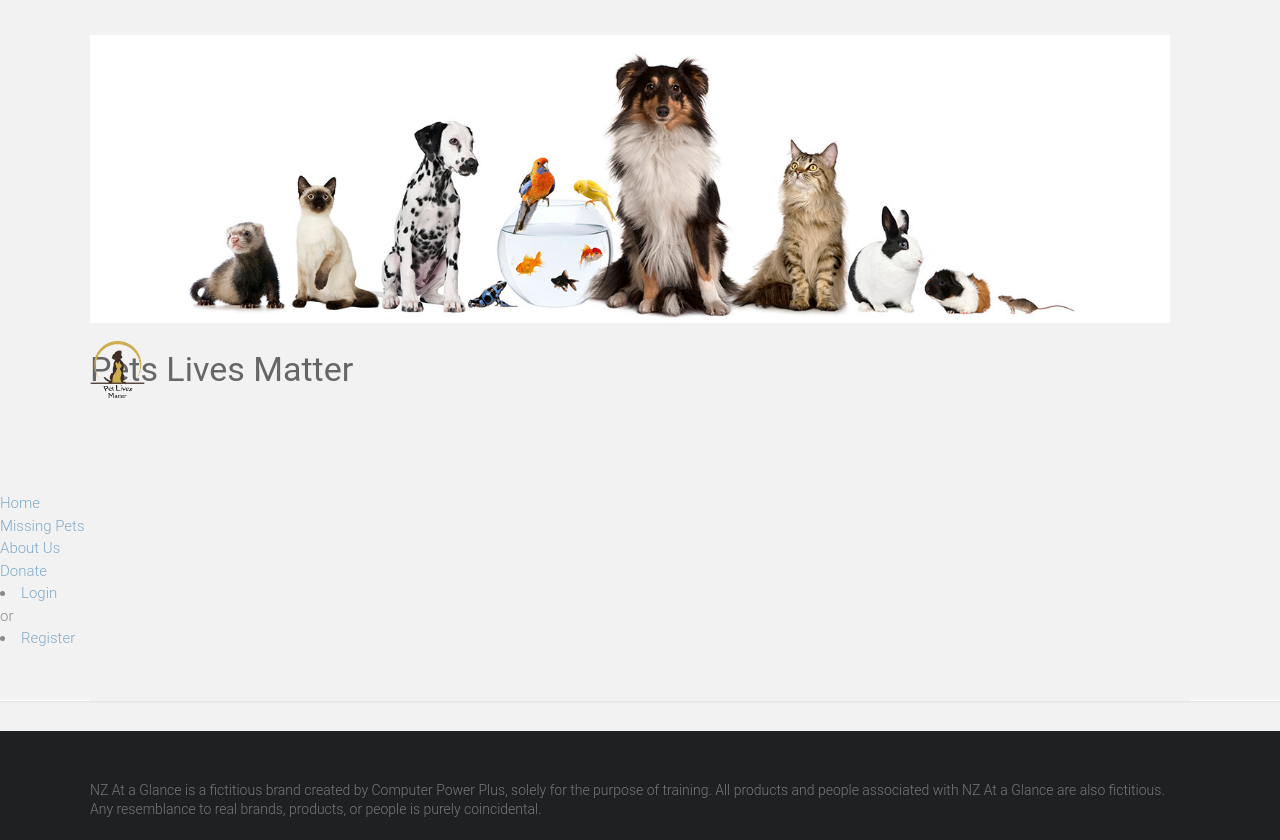
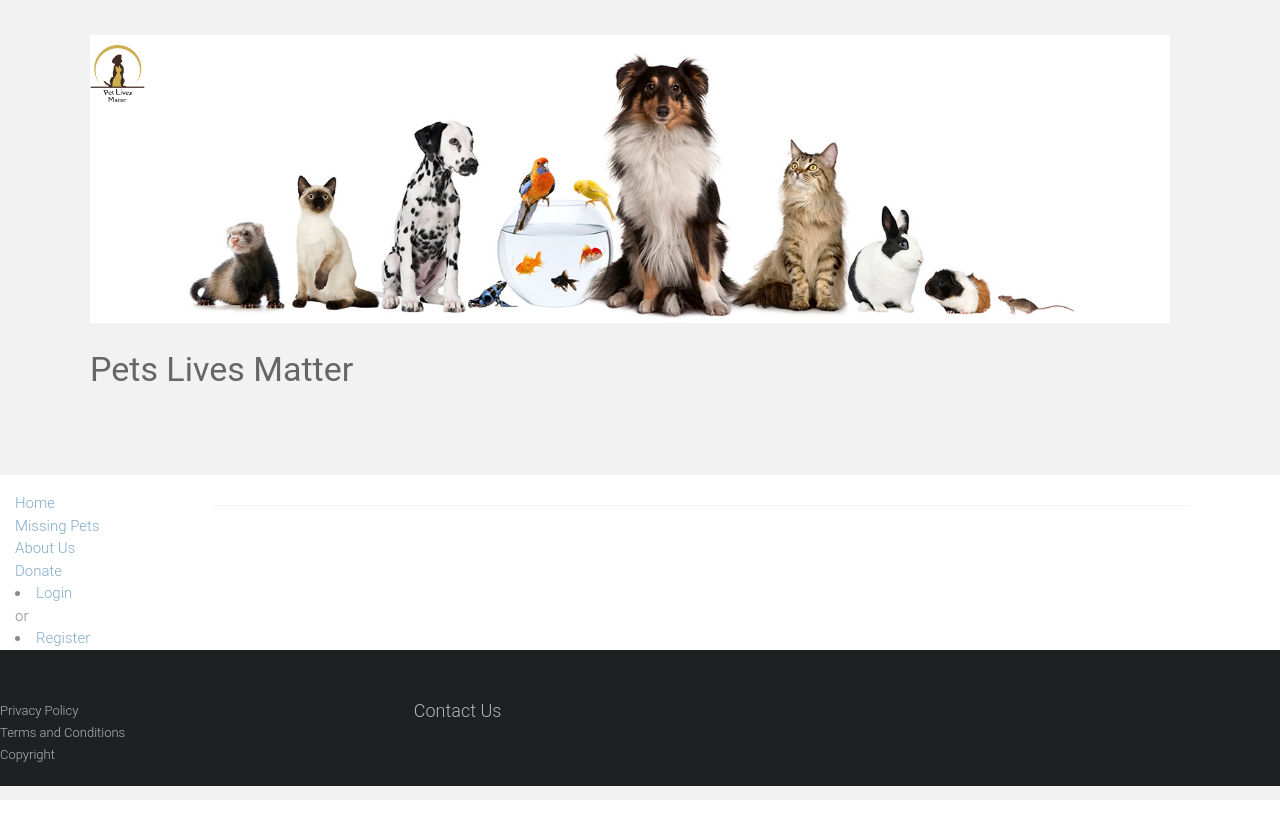
Before and after one commit to LucianEarl/TOKB-Pet-registery, a Django app: template PetLivesMatter/PetRegistry/templates/base.html in a window 1280 px wide. After the commit the page ends 800 px from the top, so only its background shows below. Run offline with Django 3.2, Linux system fonts and the light colour scheme; the template is opened without the code that fills it, so the values that code supplies are empty; parts of the project's set-up code (start-up, migrations or seed data) failed here and were passed over; some libraries are stand-ins or nearby versions.

Commit message:
Changed base html and css files

```diff
--- a/PetLivesMatter/PetRegistry/static/css/style.css
+++ b/PetLivesMatter/PetRegistry/static/css/style.css
@@ -1279,11 +1279,13 @@ body.wide {
 #hero-image-over {
 	position: relative;
   float: left;
+	display: none;
 }
 #header-banner-image{
 	float: left;
 	padding: 5px 20px 5px 0;
 	max-width: 100%;
+	z-index: 2;
 }
 /* #header-banner-image img {
 	margin-bottom: 0px;
@@ -1299,12 +1301,14 @@ body.wide {
 	z-index: 1;
 } */
 #Header-logo-image img{
+	top: 45px;
 	margin-bottom: 0px;
 	max-height: 60px;
 	height: auto;
 	width: auto;
 	position: absolute;
 	z-index: 1;
+
 }
 
 #header-text {
@@ -1707,6 +1711,20 @@ li.comment {
 /*
 ====> 13.8 Footer
 --------------------------------------------------------------*/
+/* Contact Us ID */
+
+#contact-us-id {
+		text-align: center;
+
+}
+
+#contact-us-id a{
+	font-size: 18 !important;
+	padding-right: 400px;
+
+}
+
+
 
 /*
 ====> ====> 13.8.a Footer General CSS
@@ -1809,7 +1827,7 @@ li.comment {
 ====> ====> 13.8.d Footer Menu
 --------------------------------------------------------------*/
 .footer-nav {
-	float: right;
+	float: left;
 }
 .footer-nav ul li {
 	display: inline-block;
@@ -1821,6 +1839,7 @@ li.comment {
 #colophon .footer-nav ul li a:hover {
 	color: #80abc8;
 }
+
 
 /*
 ====> ====> 13.8.e Scroll to Top
--- a/PetLivesMatter/PetRegistry/templates/base.html
+++ b/PetLivesMatter/PetRegistry/templates/base.html
@@ -3,7 +3,10 @@
   <head>
     <meta charset="UTF-8">
     <title>Home | Pet Lives Matter</title>
-
+    <link rel="stylesheet" href="https://maxcdn.bootstrapcdn.com/bootstrap/3.3.7/css/bootstrap.min.css">
+    <script src="https://ajax.googleapis.com/ajax/libs/jquery/1.12.4/jquery.min.js"></script>
+    <script src="https://maxcdn.bootstrapcdn.com/bootstrap/3.3.7/js/bootstrap.min.js"></script>
+    {% load static %}
 
     <link rel="stylesheet" href="{% static 'css/style.css' %}" type="text/css" media="all">
 
@@ -12,11 +15,11 @@
   <div class="header">
     <div class="main-head-wrap inner-wrap clearfix">
       <div id="hero-image-div">
+        <div id="header-logo-image">
+          <img src="{% static 'images/logo.png' %}" alt="Pets Lives Matter">
+        </div>
         <div id = "header-banner-image">
           <img src="{% static 'images/header.jpg' %}" alt="Pet Lives Matter">
-          <div id="header-logo-image">
-            <img src="{% static 'images/logo.png' %}" alt="Pets Lives Matter">
-          </div>
         </div>
 </div>
         <div id="header-text" class="">
@@ -59,16 +62,24 @@
                     <div class="inner-wrap">
                         <hr>
                         <div>
-
+                          {% block content %}
+                          {% endblock %}
                               </div>
                         </div>
                     </div>
                 </div>
             </div>
             <footer id="colophon">
+              <div class="footer-nav">
+                <ul><a href="">Privacy Policy</a></ul>
+                <ul><a href="">Terms and Conditions</a></ul>
+                <ul><a href="">Copyright</a></ul>
+
+            </div>
                 <div class="inner-wrap">
-                    NZ At a Glance is a fictitious brand created by Computer Power Plus, solely for the purpose of training. All products and people associated with NZ At a Glance are also fictitious. Any resemblance to real brands, products, or people is purely coincidental.
+                    <ul id="contact-us-id"><a href="">Contact Us</a></ul>
                 </div>
+
             </footer>
         </div>
       </div>
```
